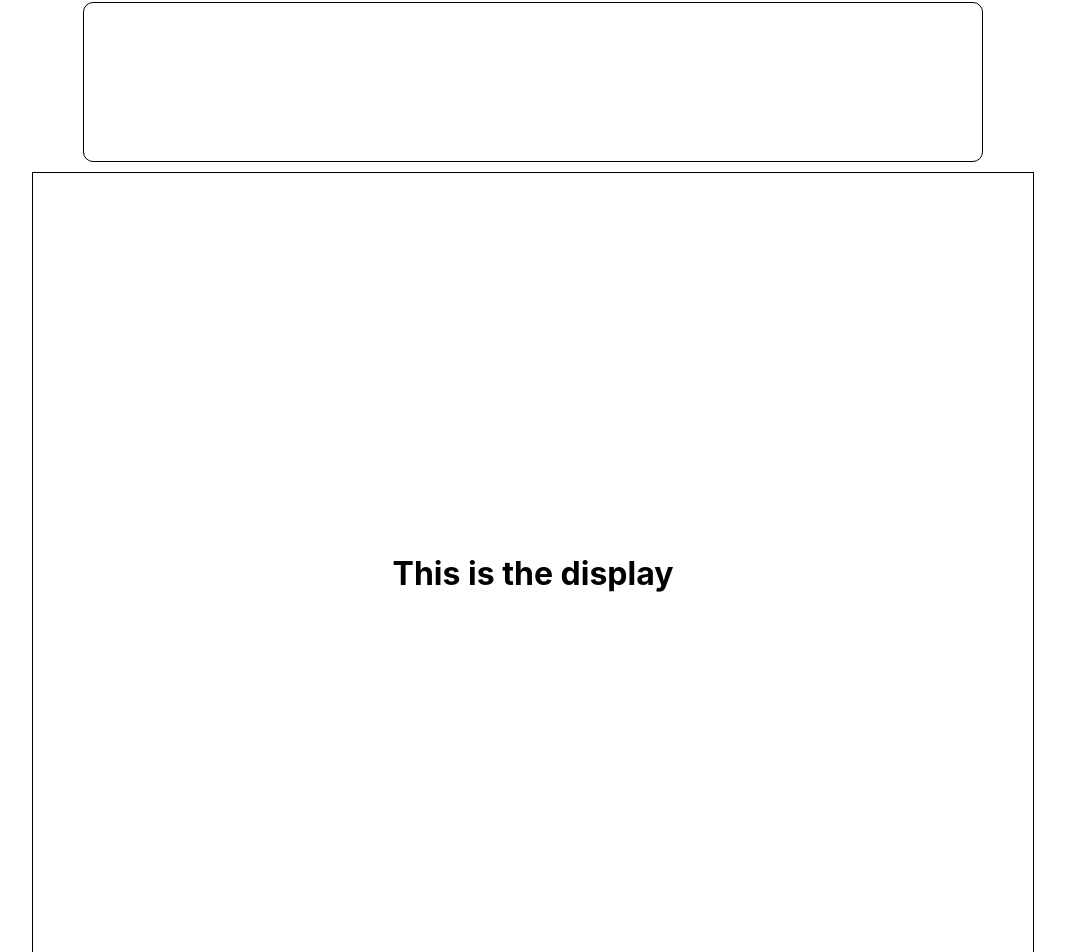
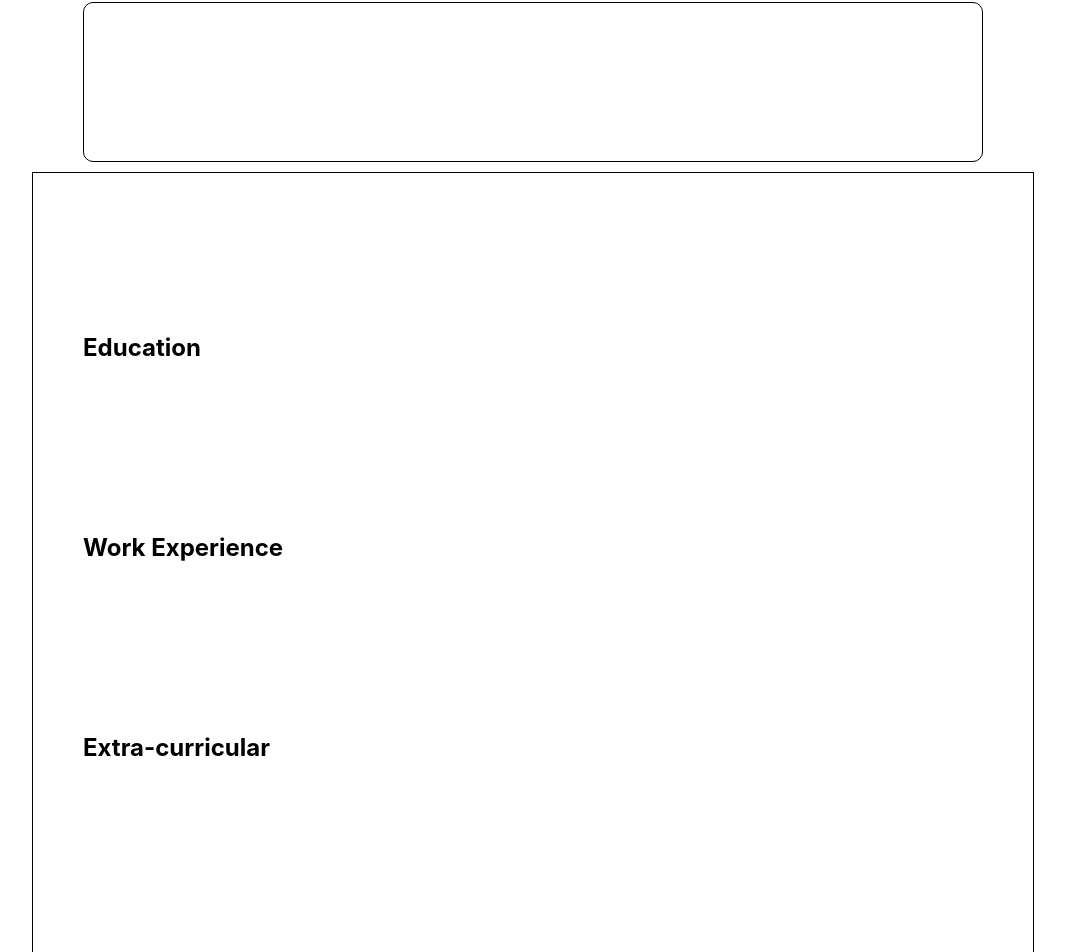
Before and after one commit to phunky-panda94/cv-project, a React (Create React App) app: page / in a window 1280 px wide. Shown: the part 628-1580 px from the top of the page, without its empty margins (107-1172 px from the left). Built offline with nearby package versions, Linux system fonts and the light colour scheme.

Commit message:
implemented contact details

```diff
--- a/src/App.js
+++ b/src/App.js
@@ -5,18 +5,48 @@ import Display from './components/Display';
 
 function App() {
 
-    const [modalHidden, setmodalHidden] = useState(false);
+    let storedEntries;
+    let storedName = localStorage.getItem('name');
+    let storedPhone = localStorage.getItem('phone');
+    let storedEmail = localStorage.getItem('email');
+
+    if (localStorage.getItem('entries') != null) {
+        storedEntries = new Map(Object.entries(JSON.parse(localStorage.getItem('entries'))));
+    } else {
+        storedEntries = new Map();
+    }
+
+    const [modalHidden, setModalHidden] = useState(false);
+    const [name, setName] = useState(storedName != null ? storedName : '');
+    const [phone, setPhone] = useState(storedPhone != null ? storedPhone : '');
+    const [email, setEmail] = useState(storedEmail != null ? storedEmail : '');
+    const [entries, setEntries] = useState(storedEntries);
 
     function toggleHidden() {
-        modalHidden ? setmodalHidden(false) : setmodalHidden(true);
+        modalHidden ? setModalHidden(false) : setModalHidden(true);
     }
 
     return (
-    <div className="flex flex-wrap flex-jc-se">
-        {modalHidden && <div className="modal flex flex-jc-c flex-ai-c"></div>}
-        <Details toggleHidden={toggleHidden} hidden={modalHidden} />
-        <Display toggleHidden={toggleHidden} hidden={modalHidden} />
-    </div>
+        <div className="flex flex-wrap flex-jc-se">
+            {modalHidden && <div className="modal flex flex-jc-c flex-ai-c"></div>}
+            <Details
+                toggleHidden={toggleHidden}
+                hidden={modalHidden}
+                entries={entries}
+                setEntries={setEntries}
+                setName={setName}
+                setPhone={setPhone}
+                setEmail={setEmail}
+            />
+            <Display
+                toggleHidden={toggleHidden}
+                hidden={modalHidden}
+                entries={entries}
+                name={name}
+                phone={phone}
+                email={email}
+            />
+        </div>
   );
 }
 
--- a/src/components/Details.js
+++ b/src/components/Details.js
@@ -18,16 +18,6 @@ function Details(props) {
     const [startDate, setStartDate] = useState('');
     const [endDate, setEndDate] = useState('');
     const [details, setDetails] = useState('');
-
-    const [entries, setEntries] = useState(() => {
-
-        if (localStorage.getItem('entries') != null) {
-            return new Map(Object.entries(JSON.parse(localStorage.getItem('entries'))));
-        } else {
-            return new Map();
-        }
-
-    })
 
     function showForm(heading, orgLabel) {
 
@@ -55,11 +45,11 @@ function Details(props) {
 
     function addEntry(entry) {
 
-        entries.set(entry.id,entry);
-        const updatedEntries = new Map(entries);
+        props.entries.set(entry.id,entry);
+        const updatedEntries = new Map(props.entries);
 
         localStorage.setItem('entries', JSON.stringify(Object.fromEntries(updatedEntries)));
-        setEntries(updatedEntries);
+        props.setEntries(updatedEntries);
 
     }
 
@@ -67,11 +57,11 @@ function Details(props) {
 
         if (window.confirm('Are you sure?')) {
 
-            entries.delete(entryId)
-            const updatedEntries = new Map(entries);
+            props.entries.delete(entryId)
+            const updatedEntries = new Map(props.entries);
 
             localStorage.setItem('entries', JSON.stringify(Object.fromEntries(updatedEntries)));
-            setEntries(updatedEntries);
+            props.setEntries(updatedEntries);
 
         }
 
@@ -81,7 +71,7 @@ function Details(props) {
 
         setEdit(true);
 
-        let entry = entries.get(entryId);
+        let entry = props.entries.get(entryId);
 
         setId(entryId);
         setOrg(entry.org);
@@ -112,6 +102,18 @@ function Details(props) {
             case 'Details':
                 setDetails(event.target.value);
                 break;
+            case 'Name':
+                props.setName(event.target.value);
+                localStorage.setItem('name',event.target.value);
+                break;
+            case 'Phone':
+                props.setPhone(event.target.value);
+                localStorage.setItem('phone',event.target.value);
+                break;
+            case 'Email':
+                props.setEmail(event.target.value);
+                localStorage.setItem('email',event.target.value);
+                break;
             default:
         }
 
@@ -137,13 +139,13 @@ function Details(props) {
             }
             <Heading text="Make-a-CV"/>
             <div className="input flex flex-col flex-jc-sb">
-                <InputField label="Name" />
-                <InputField label="Phone" />
-                <InputField label="Email" />
+                <InputField label="Name" change={handleChange} />
+                <InputField label="Phone" change={handleChange} />
+                <InputField label="Email" change={handleChange} />
             </div>
-            <Section showForm={showForm} edit={editEntry} delete={deleteEntry} entries={entries} heading="Education" orgLabel="Institution" />
-            <Section showForm={showForm} edit={editEntry} delete={deleteEntry} entries={entries} heading="Work Experience" orgLabel="Company" />
-            <Section showForm={showForm} edit={editEntry} delete={deleteEntry} entries={entries} heading="Extra-curricular" orgLabel="Organisation" />
+            <Section showForm={showForm} edit={editEntry} delete={deleteEntry} entries={props.entries} heading="Education" orgLabel="Institution" />
+            <Section showForm={showForm} edit={editEntry} delete={deleteEntry} entries={props.entries} heading="Work Experience" orgLabel="Company" />
+            <Section showForm={showForm} edit={editEntry} delete={deleteEntry} entries={props.entries} heading="Extra-curricular" orgLabel="Organisation" />
         </div>
     )
 }
--- a/src/components/Display.js
+++ b/src/components/Display.js
@@ -1,7 +1,23 @@
-function Display() {
+import Heading from './Heading';
+import Section from './Section';
+
+function Display(props) {
     return (
-        <div className="border container flex flex-ai-c flex-jc-c">
-            <h1>This is the display</h1>
+        <div className="border container flex flex-col flex-ai-c flex-jc-c">
+            <Heading text={props.name} />
+            <div className="input flex flex-row flex-ai-c flex-jc-sa">
+                <h3>{props.phone}</h3>
+                <h3>{props.email}</h3>
+            </div>
+            <div className="section">
+                <h2>Education</h2>
+            </div>
+            <div className="section">
+                <h2>Work Experience</h2>
+            </div>
+            <div className="section">
+                <h2>Extra-curricular</h2>
+            </div>
         </div>
     )
 }
--- a/src/components/Section.js
+++ b/src/components/Section.js
@@ -1,4 +1,4 @@
-function Section(props) {
+export default function Section(props) {
 
     return (
         <div className="section flex flex-col flex-jc-sb">
@@ -17,7 +17,7 @@ function SectionHeading(props) {
     )
 }
 
-function Box(props) {
+export function Box(props) {
 
     let entries = []
 
@@ -84,5 +84,3 @@ function formatDates(startDate, endDate) {
     return `${formattedStartDate} - ${formattedEndDate}`;
 
 }
-
-export default Section;
```
